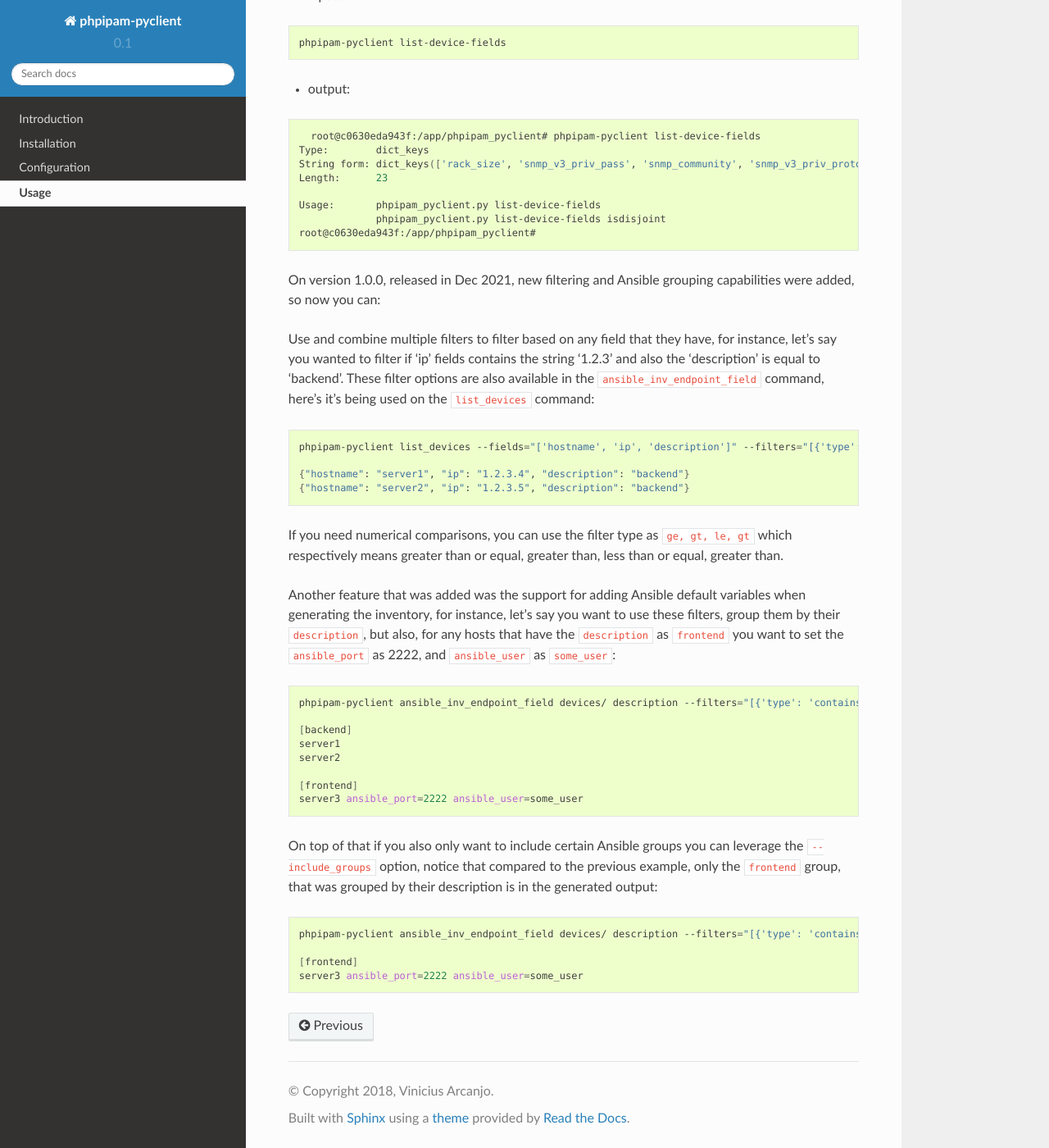
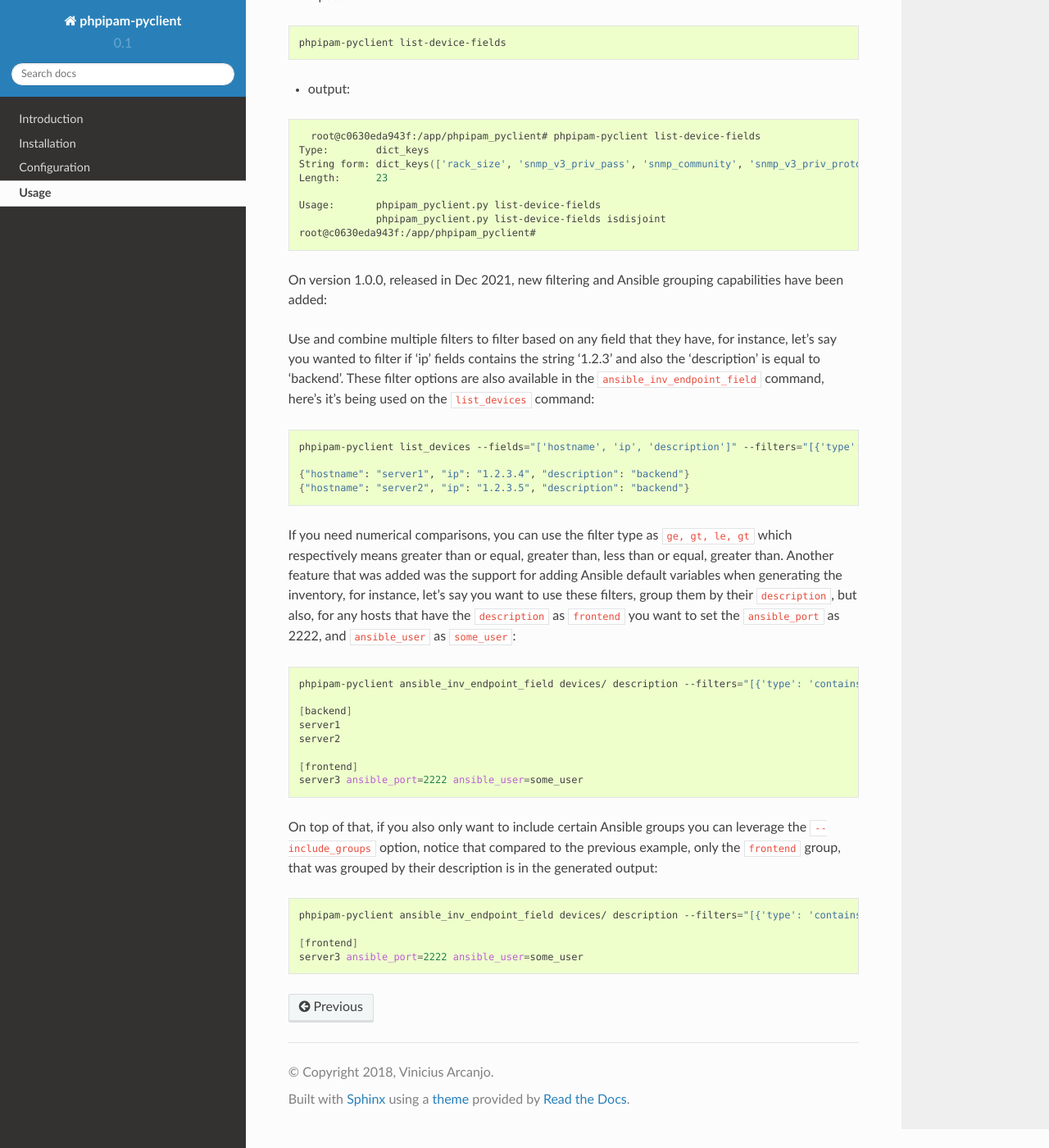
Before and after one commit to viniarck/phpipam-pyclient, a Sphinx documentation site: the page built from docs/usage.rst, in a window 1280 px wide and 1400 px high, scrolled down 2526 px. Shown: the whole window at 82% size. Built offline with Sphinx 7.4.7 and the Read the Docs theme 2.0.0, drawn with Linux system fonts in a browser that asks for light colours.

Commit message:
Updated docs

```diff
--- a/docs/usage.rst
+++ b/docs/usage.rst
@@ -136,7 +136,7 @@ From this point forward, Ansible all the way to do whatever you need. But, what
   root@c0630eda943f:/app/phpipam_pyclient#
 
 
-On version 1.0.0, released in Dec 2021, new filtering and Ansible grouping capabilities were added, so now you can:
+On version 1.0.0, released in Dec 2021, new filtering and Ansible grouping capabilities have been added:
 
 Use and combine multiple filters to filter based on any field that they have, for instance, let's say you wanted to filter if 'ip' fields contains the string '1.2.3' and also the 'description' is equal to 'backend'. These filter options are also available in the ``ansible_inv_endpoint_field`` command, here's it's being used on the ``list_devices`` command:
 
@@ -148,11 +148,7 @@ Use and combine multiple filters to filter based on any field that they have, fo
     {"hostname": "server2", "ip": "1.2.3.5", "description": "backend"}
 
 
-If you need numerical comparisons, you can use the filter type as ``ge, gt, le, gt`` which respectively means greater than or equal, greater than, less than or equal, greater than.
-
-
-Another feature that was added was the support for adding Ansible default variables when generating the inventory, for instance, let's say you want to use these filters, group them by their ``description``, but also, for any hosts that have the ``description`` as ``frontend`` you want to set the ``ansible_port`` as 2222, and ``ansible_user`` as ``some_user``:
-
+If you need numerical comparisons, you can use the filter type as ``ge, gt, le, gt`` which respectively means greater than or equal, greater than, less than or equal, greater than.  Another feature that was added was the support for adding Ansible default variables when generating the inventory, for instance, let's say you want to use these filters, group them by their ``description``, but also, for any hosts that have the ``description`` as ``frontend`` you want to set the ``ansible_port`` as 2222, and ``ansible_user`` as ``some_user``:
 
 .. code:: shell
 
@@ -166,7 +162,7 @@ Another feature that was added was the support for adding Ansible default variab
     server3 ansible_port=2222 ansible_user=some_user
 
 
-On top of that if you also only want to include certain Ansible groups you can leverage the ``--include_groups`` option, notice that compared to the previous example, only the ``frontend`` group, that was grouped by their description is in the generated output:
+On top of that, if you also only want to include certain Ansible groups you can leverage the ``--include_groups`` option, notice that compared to the previous example, only the ``frontend`` group, that was grouped by their description is in the generated output:
 
 
 .. code:: shell
```
